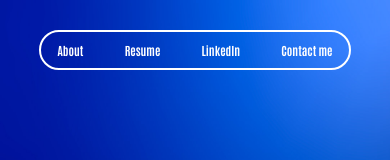
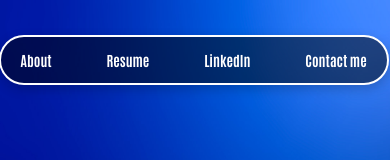
Before and after one commit to swamimalode07/Portfolio, a plain HTML site: page index.html in a window 390 px wide. Shown: the top 160 px of the page. Drawn offline with Linux system fonts and the light colour scheme.

Commit message:
Update style.css

```diff
--- a/style.css
+++ b/style.css
@@ -31,7 +31,6 @@ html ,body {
     justify-content: space-around;
     align-items: center;
     font-family: "Antonio", sans-serif;
-
   font-weight: 100;
 }
 
@@ -82,7 +81,7 @@ html ,body {
 /* CSS for skills section */
 
 .background-two {
-    background-image: url('back2.jpg');
+    background-color:#00308F;
     height: 500px;
     width: 100%;
     background-size: cover;
@@ -162,7 +161,7 @@ h1{
 
 /* About section */
 .aboutme {
-    background-image: url('back2.jpg');
+    background-color: #00308F;
     height: 500px;
     width: 100%;
     background-size: cover;
@@ -206,7 +205,7 @@ h1{
 
 /* Contact section */
 .background-four {
-    background-image: url('back2.jpg');
+    background-color: #00308F;
     height: 793px;
     width: 100%;
     background-size: cover;
@@ -397,7 +396,7 @@ button {
         padding: 0;
     }
     .background-one {
-        background-image: url('back.jpg');
+        background-color: #00308F;
         height: 720px;
         width: 100%;
         background-size: cover;
@@ -496,7 +495,7 @@ button {
 
     }
     .aboutme {
-        background-image: url('back2.jpg');
+        background-color: #00308F;
         height: 350px;
         width: 100%;
         background-size: cover;
@@ -564,7 +563,7 @@ button {
 
 
     .background-four {
-        background-image: url('back2.jpg');
+        background-color: #00308F;
         height: 603px;
         width: 100%;
         background-size: cover;
@@ -668,3 +667,58 @@ button {
 ::-webkit-scrollbar-thumb:hover {
     background: #555;
 }
+
+
+
+.navbar {
+    background-color: rgba(0, 0, 0, 0.5); /* Semi-transparent background */
+    border-radius: 72px;
+    height: 80px;
+    width: 100%;
+    max-width: 1200px; /* Ensures the navbar doesn't stretch too much */
+    margin: 35px auto; /* Center the navbar horizontally */
+    display: flex;
+    justify-content: space-between; /* Evenly space out the links */
+    align-items: center;
+    padding: 0 30px; /* Add padding for breathing room */
+    box-shadow: 0 4px 12px rgba(0, 0, 0, 0.2);
+    font-family: "Antonio", sans-serif;
+    font-weight: 100;
+}
+
+.navbar h3 {
+    margin: 0;
+}
+
+.navbar h3 a {
+    text-decoration: none;
+    color: white;
+    padding: 10px 20px;
+    border-radius: 30px;
+    transition: background-color 0.3s ease;
+}
+
+.navbar h3 a:hover {
+    background-color: rgba(255, 255, 255, 0.2);
+}
+
+/* Media Query for Smaller Screens */
+@media (max-width: 768px) {
+    .navbar {
+        flex-direction: row; /* Stack the links vertically on smaller screens */
+        height: 50px;
+        padding: 10px;
+        margin-left: 5px;
+        margin-right: 2%;
+
+    }
+
+    .navbar h3 a {
+        font-size: 14px; /* Adjust font size for smaller screens */
+        padding: 10px;
+    }
+
+    .navbar h3 {
+        margin: 10px 0; /* Add margin between each link when stacked */
+    }
+}
```
